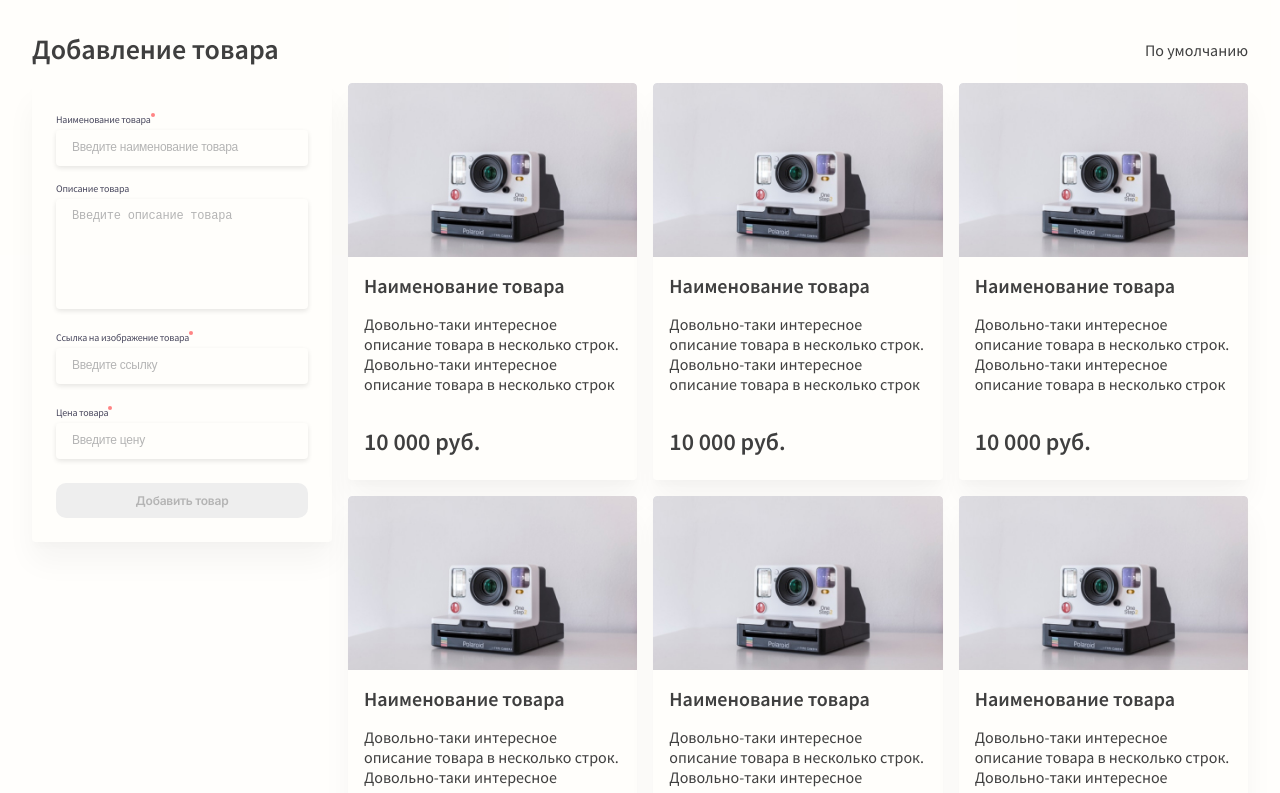
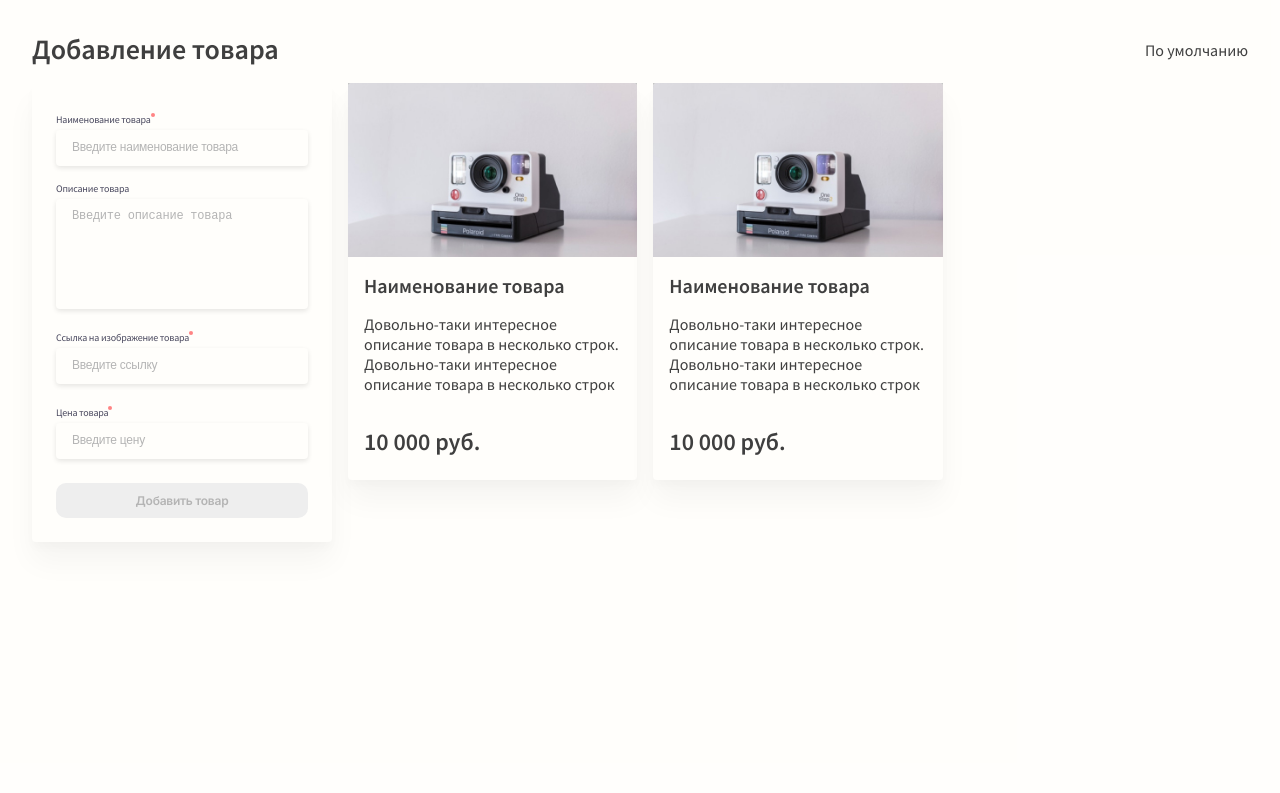
Before and after one commit to proksiks/idaproject, a Nuxt app: page / in a window 1280 px wide. Shown: the top 793 px of the page. Built offline with nearby package versions, Linux system fonts and the light colour scheme.

Commit message:
functional

```diff
--- a/components/Button.vue
+++ b/components/Button.vue
@@ -1,5 +1,5 @@
 <template>
-  <button class="btn" :class="{ disabled, green }" @click="$emit('click')">
+  <button class="btn" :class="{ disabled, green }" :disabled="disabled" @click="$emit('click')">
     <slot />
   </button>
 </template>
@@ -38,12 +38,16 @@ export default {
 
   //.btn.disabled
   &.disabled {
+    pointer-events: none;
     cursor: auto;
     background: #eeeeee;
     box-shadow: none;
     color: #b4b4b4;
     &:focus {
       box-shadow: none;
+    }
+    &:active {
+      background: #eeeeee;
     }
   }
 
--- a/components/Card.vue
+++ b/components/Card.vue
@@ -9,7 +9,7 @@
       <div class="card__price">{{ price }} руб.</div>
     </div>
     <button class="card__delete" @click="$emit('delete')">
-      <img src="/images/icons/delete.svg" alt="" />
+      <img src="images/icons/delete.svg" alt="" />
     </button>
   </Box>
 </template>
@@ -40,6 +40,7 @@ export default {
   &__img {
     position: relative;
     padding-bottom: 60.1%;
+    background-color: #c7c7c7;
     img {
       position: absolute;
       left: 0;
--- a/components/CustomInput.vue
+++ b/components/CustomInput.vue
@@ -3,11 +3,11 @@
     <div class="custom-input__title" :class="{ required }">{{ title }}</div>
     <input
       class="custom-input__input"
-      type="text"
       :placeholder="placeholder"
       :required="required"
       :name="name"
       :value="value"
+      :type="type"
       @input="send"
     />
     <span :class="{ 'custom-input__error-text': errorText }">
@@ -25,6 +25,10 @@ export default {
     placeholder: String,
     value: String,
     errorText: String,
+    type: {
+      type: String,
+      default: "text",
+    },
     error: Boolean,
   },
   methods: {
--- a/components/CustomTextarea.vue
+++ b/components/CustomTextarea.vue
@@ -5,6 +5,7 @@
       rows="6"
       class="custom-textarea__textarea"
       :placeholder="placeholder"
+      @input="send"
     ></textarea>
   </div>
 </template>
@@ -15,6 +16,11 @@ export default {
     title: String,
     required: Boolean,
     placeholder: String,
+  },
+  methods: {
+    send: function (e) {
+      this.$emit("input", e.target.value);
+    },
   },
 };
 </script>
--- a/pages/index.vue
+++ b/pages/index.vue
@@ -12,15 +12,15 @@
             required
             title="Наименование товара"
             placeholder="Введите наименование товара"
-            :error="$v.form.fullname.$error"
-            v-model="$v.form.fullname.$model"
+            :error="$v.form.title.$error"
+            v-model="$v.form.title.$model"
             error-text="Поле является обязательным"
-            @send="handlyInput"
           />
           <CustomTextarea
             class="add-card__item"
             title="Описание товара"
             placeholder="Введите описание товара"
+            v-model="$v.form.text.$model"
           />
           <CustomInput
             class="add-card__item"
@@ -34,6 +34,7 @@
           <CustomInput
             class="add-card__item"
             required
+            type="number"
             title="Цена товара"
             placeholder="Введите цену"
             :error="$v.form.price.$error"
@@ -51,16 +52,18 @@
         </Box>
       </div>
       <div class="right">
-        <div class="items">
+        <transition-group class="items" name="card" tag="div">
           <Card
+            class="item"
             v-for="card in cards"
             :key="card.id"
             :img="card.img"
             :title="card.title"
             :text="card.text"
             :price="formatPrice(card.price)"
+            @delete="deleteItem(card.id)"
           />
-        </div>
+        </transition-group>
       </div>
     </div>
     <Card />
@@ -74,94 +77,17 @@ export default {
   data() {
     return {
       disabled: false,
-      name: "",
-      card: {
-        img: "",
-        title: "",
-        text: "",
-        price: "",
-      },
       cards: [
         {
-          img: "/images/card/img.jpg",
+          id: 1,
+          img: "images/card/img.jpg",
           title: "Наименование товара",
           text: "Довольно-таки интересное описание товара в несколько строк. Довольно-таки интересное описание товара в несколько строк",
           price: "10000",
         },
         {
-          img: "/images/card/img.jpg",
-          title: "Наименование товара",
-          text: "Довольно-таки интересное описание товара в несколько строк. Довольно-таки интересное описание товара в несколько строк",
-          price: "10000",
-        },
-        {
-          img: "/images/card/img.jpg",
-          title: "Наименование товара",
-          text: "Довольно-таки интересное описание товара в несколько строк. Довольно-таки интересное описание товара в несколько строк",
-          price: "10000",
-        },
-        {
-          img: "/images/card/img.jpg",
-          title: "Наименование товара",
-          text: "Довольно-таки интересное описание товара в несколько строк. Довольно-таки интересное описание товара в несколько строк",
-          price: "10000",
-        },
-        {
-          img: "/images/card/img.jpg",
-          title: "Наименование товара",
-          text: "Довольно-таки интересное описание товара в несколько строк. Довольно-таки интересное описание товара в несколько строк",
-          price: "10000",
-        },
-        {
-          img: "/images/card/img.jpg",
-          title: "Наименование товара",
-          text: "Довольно-таки интересное описание товара в несколько строк. Довольно-таки интересное описание товара в несколько строк",
-          price: "10000",
-        },
-        {
-          img: "/images/card/img.jpg",
-          title: "Наименование товара",
-          text: "Довольно-таки интересное описание товара в несколько строк. Довольно-таки интересное описание товара в несколько строк",
-          price: "10000",
-        },
-        {
-          img: "/images/card/img.jpg",
-          title: "Наименование товара",
-          text: "Довольно-таки интересное описание товара в несколько строк. Довольно-таки интересное описание товара в несколько строк",
-          price: "10000",
-        },
-        {
-          img: "/images/card/img.jpg",
-          title: "Наименование товара",
-          text: "Довольно-таки интересное описание товара в несколько строк. Довольно-таки интересное описание товара в несколько строк",
-          price: "10000",
-        },
-        {
-          img: "/images/card/img.jpg",
-          title: "Наименование товара",
-          text: "Довольно-таки интересное описание товара в несколько строк. Довольно-таки интересное описание товара в несколько строк",
-          price: "10000",
-        },
-        {
-          img: "/images/card/img.jpg",
-          title: "Наименование товара",
-          text: "Довольно-таки интересное описание товара в несколько строк. Довольно-таки интересное описание товара в несколько строк",
-          price: "10000",
-        },
-        {
-          img: "/images/card/img.jpg",
-          title: "Наименование товара",
-          text: "Довольно-таки интересное описание товара в несколько строк. Довольно-таки интересное описание товара в несколько строк",
-          price: "10000",
-        },
-        {
-          img: "/images/card/img.jpg",
-          title: "Наименование товара",
-          text: "Довольно-таки интересное описание товара в несколько строк. Довольно-таки интересное описание товара в несколько строк",
-          price: "10000",
-        },
-        {
-          img: "/images/card/img.jpg",
+          id: 2,
+          img: "images/card/img.jpg",
           title: "Наименование товара",
           text: "Довольно-таки интересное описание товара в несколько строк. Довольно-таки интересное описание товара в несколько строк",
           price: "10000",
@@ -169,27 +95,32 @@ export default {
       ],
 
       form: {
-        fullname: "",
+        title: "",
         link: "",
+        text: "",
         price: "",
       },
       errors: {
-        fullname: false,
+        title: false,
         link: false,
         price: false,
+        text: true,
       },
     };
   },
   validations() {
     return {
       form: {
-        fullname: {
+        title: {
           required,
           minLength: minLength(4),
-          serverValid: () => !this.errors.fullname,
+          serverValid: () => !this.errors.title,
         },
         link: {
           required,
+          serverValid: () => !this.errors.link,
+        },
+        text: {
           serverValid: () => !this.errors.link,
         },
         price: {
@@ -200,8 +131,22 @@ export default {
     };
   },
   methods: {
-    addItem() {
-      console.log("123");
+    addItem: function () {
+      const card = {
+        id: this.cards.length + 1,
+        img: this.form.link,
+        title: this.form.title,
+        text: this.form.text,
+        price: this.form.price,
+      };
+      this.cards.push(card);
+    },
+    deleteItem: function (cardId) {
+      let cardToRemove = this.cards.find((card) => {
+        return card.id === cardId;
+      });
+      let cardIndex = this.cards.indexOf(cardToRemove);
+      this.cards.splice(cardIndex, 1);
     },
     formatPrice(value) {
       return value.toString().replace(/\B(?=(\d{3})+(?!\d))/g, " ");
@@ -210,7 +155,7 @@ export default {
 };
 </script>
 
-<style lang="scss">
+<style lang="scss" scoped>
 .head {
   margin-bottom: 16px;
 }
@@ -247,6 +192,7 @@ export default {
   min-width: 240px;
 }
 .items {
+  position: relative;
   display: grid;
   grid-template-columns: repeat(3, 1fr);
   gap: 16px;
@@ -257,9 +203,35 @@ export default {
     grid-template-columns: 1fr;
   }
 }
+.item {
+  &::v-deep {
+    transition: box-shadow 0.6s ease, transform 0.6s ease, opacity 0.6s ease;
+  }
+}
 .head {
   display: flex;
   align-items: center;
   justify-content: space-between;
 }
+
+.card-enter,
+.player-leave-to {
+  opacity: 0;
+}
+.card-enter {
+  transform: scale(1);
+}
+.card-leave-to {
+  transform: scale(0) translateY(-100%);
+}
+.card-leave-active {
+  width: 33%;
+  position: absolute;
+  @media (max-width: 1023px) {
+    width: 50%;
+  }
+  @media (max-width: 480px) {
+    width: 100%;
+  }
+}
 </style>
```
Also changed, not shown: pages/test.vue (added, +111 -0 lines).
